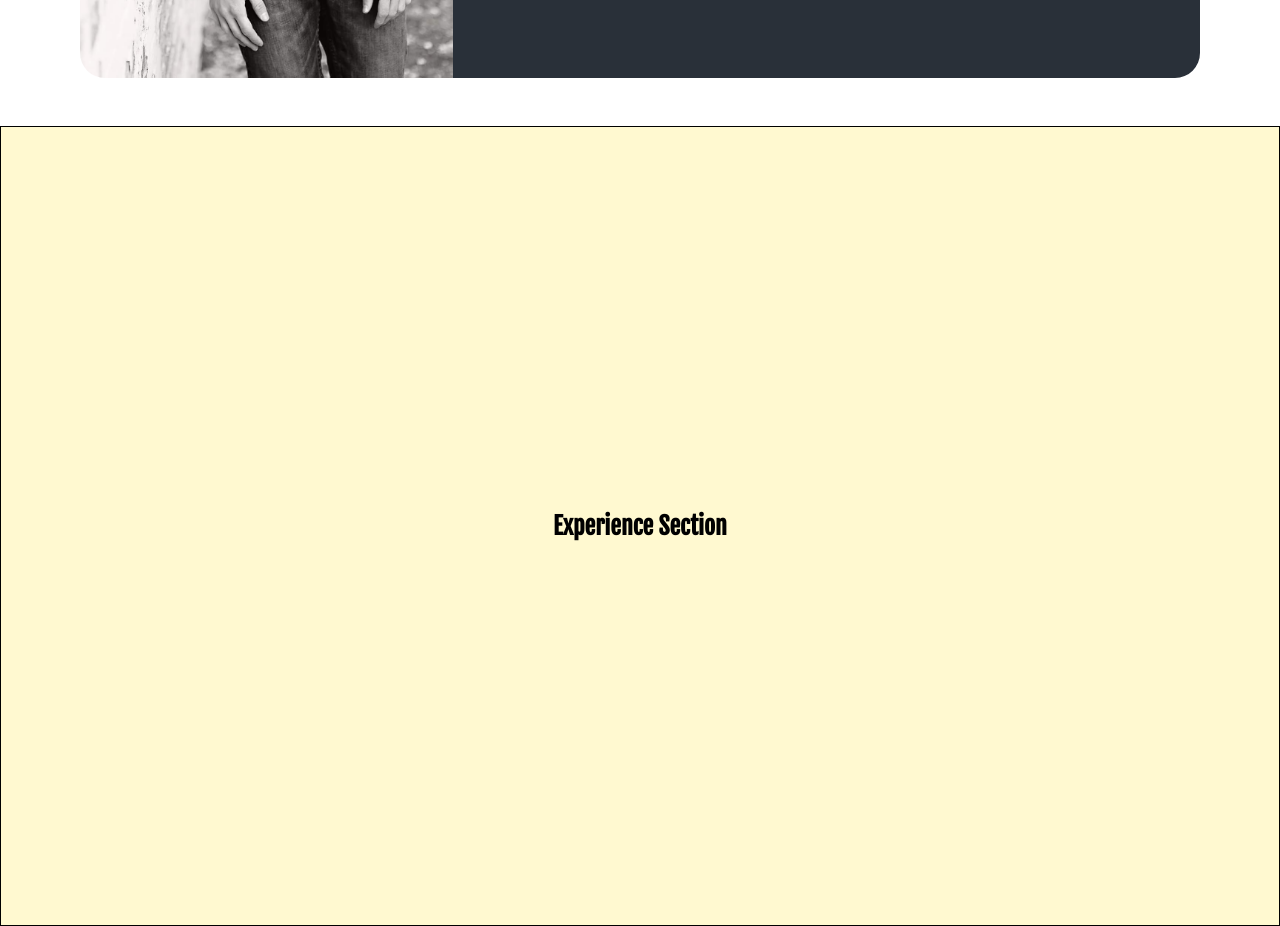
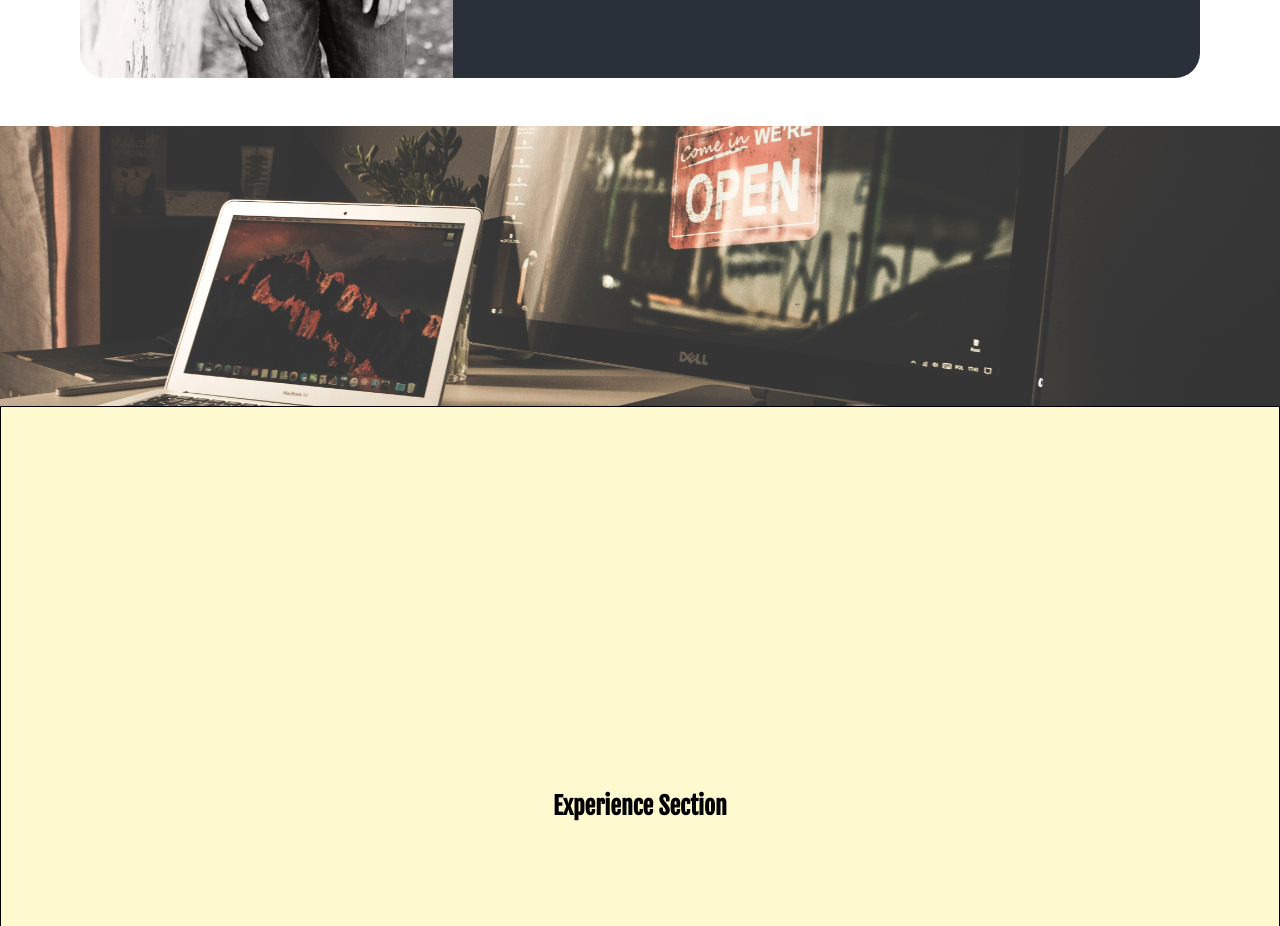
Before and after one commit to skilesz/porfolio-website, a React (Create React App) app: page / in a window 1280 px wide. Shown: the part 1500-2426 px from the top of the page. Built offline with nearby package versions, Linux system fonts and the light colour scheme; the HTML template or start-up script is replaced by a standard one.

Commit message:
Testing section dividers

```diff
--- a/src/App.css
+++ b/src/App.css
@@ -58,6 +58,13 @@ a {
   background: #fff9d0;
   display: block;
   margin: 0 auto 1rem auto;
+}
+
+.section-between {
+  height: 35vh;
+  width: 100%;
+  background: url("./img/home-background-2.jpg") no-repeat center fixed;
+  background-size: cover;
 }
 
 #navbar {
--- a/src/App.js
+++ b/src/App.js
@@ -15,6 +15,7 @@ function App() {
       <Navbar />
       <Home />
       <About />
+      <div className="section-between"></div>
       <Experience />
       <Projects />
       <Skills />
--- a/src/App.scss
+++ b/src/App.scss
@@ -69,6 +69,13 @@ a {
   background: $light-color;
   display: block;
   margin: 0 auto 1rem auto;
+}
+
+.section-between {
+  height: 35vh;
+  width: 100%;
+  background: url('./img/home-background-2.jpg') no-repeat center fixed;
+  background-size: cover;
 }
 
 // Navbar
```
